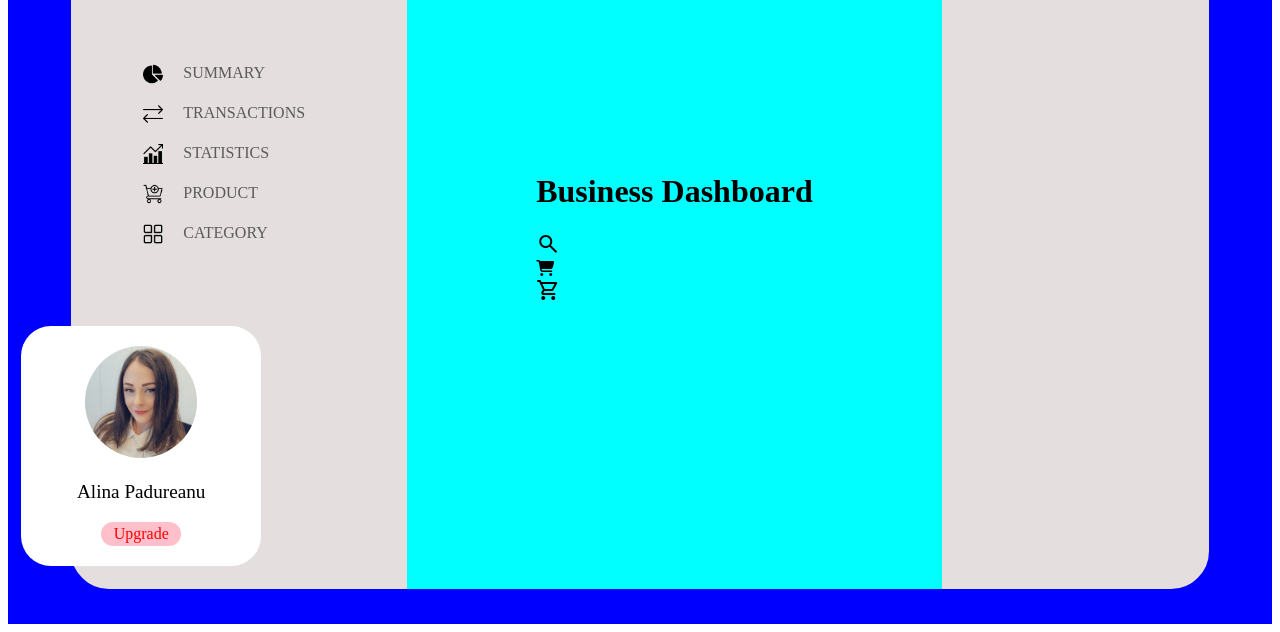
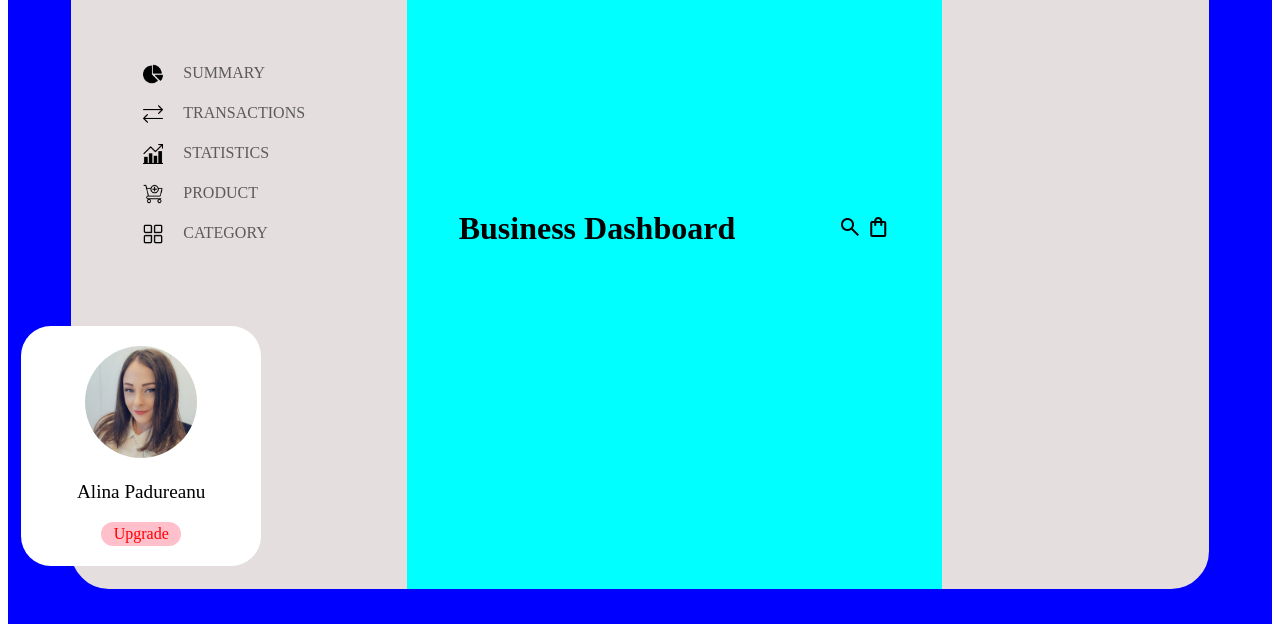
Before and after one commit to Alina010234/LandingPages, a plain HTML site: page Business_dashboard/business.html in a window 1280 px wide. Shown: the part 184-816 px from the top of the page. Drawn offline with nearby package versions, Linux system fonts and the light colour scheme.

Commit message:
update fonts

```diff
--- a/Business_dashboard/business.css
+++ b/Business_dashboard/business.css
@@ -88,3 +88,8 @@ ul li:hover {
   flex-direction: column;
   background-color: aqua;
 }
+.header {
+  width: 100%;
+  height: auto;
+  justify-content: space-around;
+}
--- a/Business_dashboard/business.html
+++ b/Business_dashboard/business.html
@@ -6,18 +6,9 @@
     <link rel="stylesheet" href="./business.css" />
     <link
       rel="stylesheet"
-      href="https://fonts.googleapis.com/css2?family=Material+Symbols+Outlined:opsz,wght,FILL,GRAD@24,400,0,0&icon_names=dashboard"
+      href="https://fonts.googleapis.com/css2?family=Material+Symbols+Outlined:opsz,wght,FILL,GRAD@24,400,0,0"
     />
-    <script
-      src="https://kit.fontawesome.com/9c5611b790.js"
-      crossorigin="anonymous"
-    ></script>
     <title>Document</title>
-    <style>
-      .material-symbols-outlined {
-        font-variation-settings: "FILL" 0, "wght" 400, "GRAD" 0, "opsz" 24;
-      }
-    </style>
   </head>
   <body>
     <div class="container-mare d-flex-center">
@@ -53,14 +44,15 @@
           </div>
         </div>
         <div class="middle-side d-flex-center">
-          <div class="header">
+          <div class="header d-flex-center">
             <h1>Business Dashboard</h1>
-            <span class="material-symbols-outlined"> search </span>
-            <div>
-              <i class="fa-solid fa-cart-shopping"></i>
+            <div class="header-icons">
+              <span class="material-symbols-outlined"> search </span>
+              <span class="material-symbols-outlined"> shopping_bag </span>
             </div>
-            <span class="material-symbols-outlined"> shopping_cart </span>
           </div>
+          <div class="content"></div>
+          <div class="footer"></div>
         </div>
         <div class="right-side">right</div>
       </div>
```
